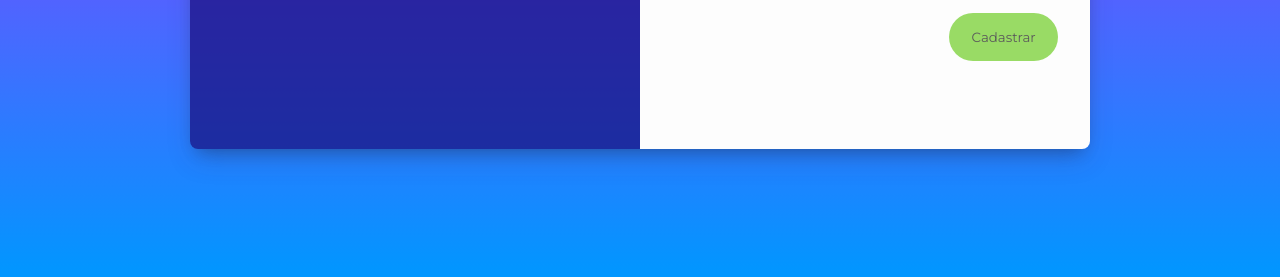
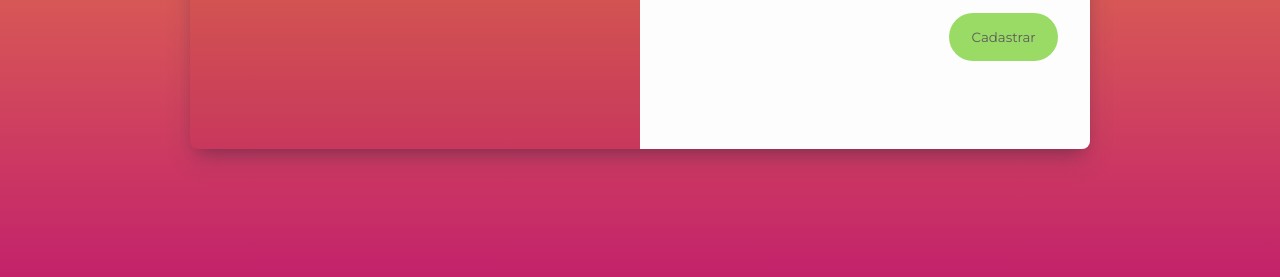
Before and after one commit to biancagomess/gerador-de-senhas, a plain HTML site: page index.html in a window 1280 px wide. Shown: the part 523-800 px from the top of the page. Drawn offline with nearby package versions, Linux system fonts and the light colour scheme.

Commit message:
Style:Change css

```diff
--- a/css/styles.css
+++ b/css/styles.css
@@ -22,7 +22,7 @@ body {
 }
 
 html {
-    background: linear-gradient(180deg, #ea02ff 0%, #0097ff 100%);
+    background: linear-gradient(180deg, #fdbb2d 0%, #c3226b 100%);
 }
 
 input:focus {
@@ -52,7 +52,7 @@ input:focus {
 }
 
 #banner-layer {
-    background-color: rgba(25, 11, 122, 0.7);
+    background-color: rgb(122 11 11 / 5%);
     height: 100%;
     padding: 2rem;
     display: flex;
```
Also changed, not shown: 1 other file.
